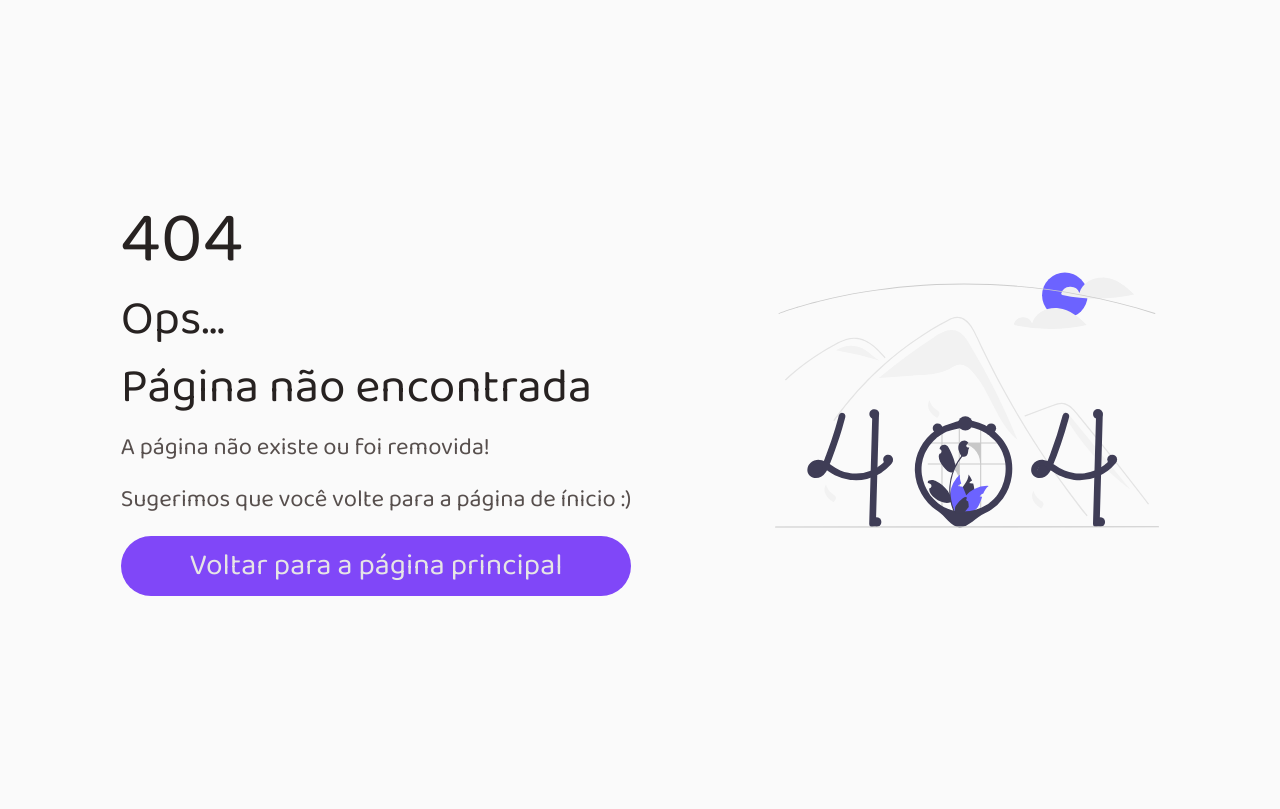
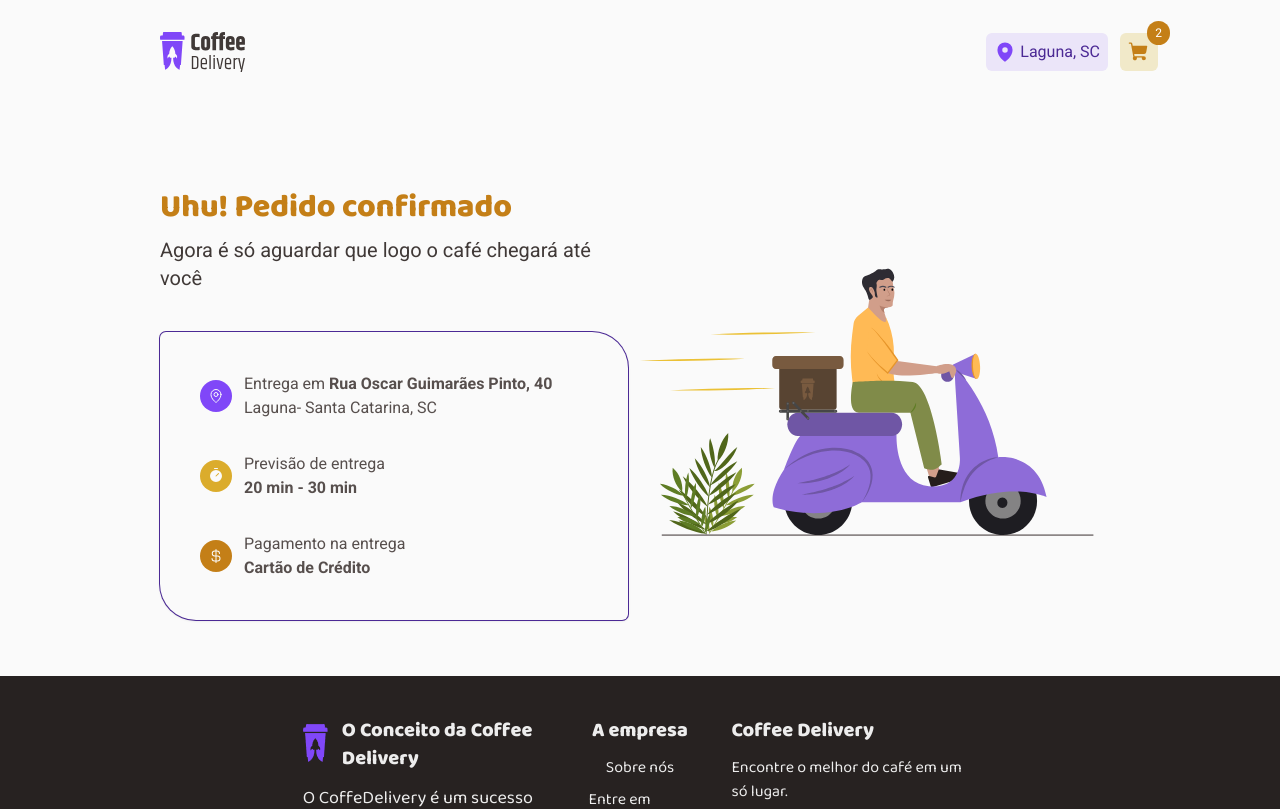
Before and after one commit to Alvarosig/coffe-delivery-rs, a React (Vite) app: page /checkout/sucess in a window 1280 px wide. Before the commit this address led to /404. Shown: the top 809 px of the page. Built offline with nearby package versions, Linux system fonts and the light colour scheme.

Commit message:
feat: adicionado página de sucesso na compra

```diff
--- a/src/Pages/Homepage.tsx
+++ b/src/Pages/Homepage.tsx
@@ -4,12 +4,12 @@ import { MainContent } from "../components/MainContent/MainContent"
 
 export function Homepage() {
   return (
-    <div className="m-auto">
+    <>
       <MainContent />
       <div className="max-w-[1440px] px-40 m-auto">
         <CoffeeItems />
       </div>
       <Footer />
-    </div>
+    </>
   )
 }
--- /dev/null
+++ b/src/Pages/Sucess.tsx
@@ -0,0 +1,13 @@
+import { Footer } from "../components/Footer/Footer"
+import { SucessOrder } from "../components/SucessOrder/SucessOrder"
+
+export function Sucess() {
+  return (
+    <>
+      <div className="max-w-[1440px] px-40 m-auto">
+        <SucessOrder />
+      </div>
+      <Footer />
+    </>
+  )
+}
--- a/src/components/FormOrder/FormShip/FormShip.tsx
+++ b/src/components/FormOrder/FormShip/FormShip.tsx
@@ -7,7 +7,7 @@ export function FormShip() {
         id=""
         required
         placeholder="CEP"
-        className="col-start-1 col-end-2 row-span-1 p-3 bg-base-input rounded-[4px] text-sm font-normal placeholder:text-base-label shadow ring-1 ring-base-button outline-none"
+        className="col-start-1 col-end-2 row-span-1 p-3 bg-base-input rounded-[4px] text-sm font-normal placeholder:text-base-label shadow ring-1 ring-base-button outline-none focus:ring-yellow-dark"
       />
 
       <input
@@ -16,7 +16,7 @@ export function FormShip() {
         id=""
         required
         placeholder="Rua"
-        className="col-start-1 col-end-4 row-span-1 p-3 bg-base-input rounded-[4px] text-sm font-normal placeholder:text-base-label shadow ring-1 ring-base-button outline-none"
+        className="col-start-1 col-end-4 row-span-1 p-3 bg-base-input rounded-[4px] text-sm font-normal placeholder:text-base-label shadow ring-1 ring-base-button outline-none focus:ring-yellow-dark"
       />
 
       <input
@@ -25,7 +25,7 @@ export function FormShip() {
         id=""
         required
         placeholder="Número"
-        className="col-start-1 col-end-2 p-3 bg-base-input rounded-[4px] text-sm font-normal placeholder:text-base-label shadow ring-1 ring-base-button outline-none"
+        className="col-start-1 col-end-2 p-3 bg-base-input rounded-[4px] text-sm font-normal placeholder:text-base-label shadow ring-1 ring-base-button outline-none focus:ring-yellow-dark"
       />
 
       <input
@@ -33,7 +33,7 @@ export function FormShip() {
         name=""
         id=""
         placeholder="Complemento"
-        className="col-start-2 col-end-4 p-3 bg-base-input rounded-[4px] text-sm font-normal placeholder:text-base-label shadow ring-1 ring-base-button outline-none"
+        className="col-start-2 col-end-4 p-3 bg-base-input rounded-[4px] text-sm font-normal placeholder:text-base-label shadow ring-1 ring-base-button outline-none focus:ring-yellow-dark"
       />
 
       <input
@@ -42,7 +42,7 @@ export function FormShip() {
         id=""
         required
         placeholder="Bairro"
-        className="col-start-1 col-end-2 p-3 bg-base-input rounded-[4px] text-sm font-normal placeholder:text-base-label shadow ring-1 ring-base-button outline-none"
+        className="col-start-1 col-end-2 p-3 bg-base-input rounded-[4px] text-sm font-normal placeholder:text-base-label shadow ring-1 ring-base-button outline-none focus:ring-yellow-dark"
       />
 
       <input
@@ -51,7 +51,7 @@ export function FormShip() {
         id=""
         required
         placeholder="Cidade"
-        className="p-3 bg-base-input rounded-[4px] text-sm font-normal placeholder:text-base-label shadow ring-1 ring-base-button outline-none"
+        className="p-3 bg-base-input rounded-[4px] text-sm font-normal placeholder:text-base-label shadow ring-1 ring-base-button outline-none focus:ring-yellow-dark"
       />
 
       <input
@@ -60,7 +60,7 @@ export function FormShip() {
         id=""
         required
         placeholder="UF"
-        className="p-3 bg-base-input rounded-[4px] text-sm font-normal placeholder:text-base-label shadow ring-1 ring-base-button outline-none"
+        className="p-3 bg-base-input rounded-[4px] text-sm font-normal placeholder:text-base-label shadow ring-1 ring-base-button outline-none focus:ring-yellow-dark"
       />
 
     </form>
--- a/src/components/FormOrder/PaymentMethod/PaymentMethod.tsx
+++ b/src/components/FormOrder/PaymentMethod/PaymentMethod.tsx
@@ -5,19 +5,19 @@ export function PaymentMethod() {
     <div className="flex flex-row gap-3 items-center">
       <div className="p-4 bg-base-button rounded-md flex flex-row gap-3 cursor-pointer hover:bg-base-hover">
         <CreditCard size={22} className="text-purple-normal" />
-        <h3 className="font-sans font-normal text-base text-base-subtitle">
+        <h3 className="font-sans font-normal text-base text-base-subtitle whitespace-nowrap">
           CARTÃO DE CRÉDITO
         </h3>
       </div>
       <div className="p-4 bg-base-button rounded-md flex flex-row gap-3 cursor-pointer hover:bg-base-hover">
         <Bank size={22} className="text-purple-normal" />
-        <h3 className="font-sans font-normal text-base text-base-subtitle">
+        <h3 className="font-sans font-normal text-base text-base-subtitle whitespace-nowrap">
           CARTÃO DE DÉBITO
         </h3>
       </div>
       <div className="p-4 bg-base-button rounded-md items-center flex flex-row gap-3 cursor-pointer hover:bg-base-hover">
         <Money size={22} className="text-purple-normal" />
-        <h3 className="font-sans font-normal text-base text-base-subtitle">
+        <h3 className="font-sans font-normal text-base text-base-subtitle whitespace-nowrap">
           DINHEIRO
         </h3>
       </div>
--- /dev/null
+++ b/src/components/SucessOrder/SucessOrder.tsx
@@ -0,0 +1,77 @@
+import { CurrencyDollar, MapPin, Timer } from "phosphor-react";
+import delivery from '../../assets/delivery.svg'
+
+export function SucessOrder() {
+  return (
+    <div className="flex flex-row justify-between items-center mt-20 mb-14">
+      <div className="flex flex-col gap-10">
+        <div className="flex flex-col gap-1">
+          <h1 className="font-baloo font-extrabold text-[32px] text-yellow-dark">
+            Uhu! Pedido confirmado
+          </h1>
+          <h2 className="text-xl text-base-subtitle">
+            Agora é só aguardar que logo o café chegará até você
+          </h2>
+        </div>
+        <div className="flex flex-col gap-8 p-10 rounded-tr-[36px] rounded-bl-[36px] rounded-tl-md rounded-br-md shadow ring-1 ring-purple-dark">
+          <div className="flex flex-row gap-3 items-center">
+            <div className="size-8 rounded-full bg-purple-normal p-2 items-center justify-center">
+              <MapPin
+                size={16}
+                fill="white"
+                weight="regular"
+                className="text-background"
+              />
+            </div>
+            <div className="flex flex-col">
+              <p className="font-normal text-base text-base-text">
+                Entrega em{" "}
+                <span className="font-bold text-base text-base-text">
+                  Rua Oscar Guimarães Pinto, 40
+                </span>
+              </p>
+              <p className="inline-block">Laguna- Santa Catarina, SC</p>
+            </div>
+          </div>
+
+          <div className="flex flex-row gap-3 items-center">
+            <div className="size-8 rounded-full bg-yellow-normal p-2 items-center justify-center">
+              <Timer size={16} weight="fill" className="text-background" />
+            </div>
+            <div className="flex flex-col">
+              <p className="font-normal text-base text-base-text">
+                Previsão de entrega
+              </p>
+              <span className="font-bold text-base text-base-text">
+                20 min - 30 min
+              </span>
+            </div>
+          </div>
+
+          <div className="flex flex-row gap-3 items-center">
+            <div className="size-8 rounded-full bg-yellow-dark p-2 items-center justify-center">
+              <CurrencyDollar
+                size={16}
+                weight="fill"
+                className="text-background"
+              />
+            </div>
+            <div className="flex flex-col">
+              <p className="font-normal text-base text-base-text">
+                Pagamento na entrega
+              </p>
+              <span className="font-bold text-base text-base-text">
+                Cartão de Crédito
+              </span>
+            </div>
+          </div>
+        </div>
+      </div>
+
+      <img
+        src={delivery}
+        alt="Um rapaz andando de moto realizando a entrega do pedido"
+      />
+    </div>
+  )
+}
--- a/src/routes.tsx
+++ b/src/routes.tsx
@@ -3,6 +3,7 @@ import { Checkout } from './Pages/Checkout.tsx'
 import { Homepage } from './Pages/Homepage.tsx'
 import { NotFound } from './Pages/NotFound.tsx'
 import { Header } from './components/Header/Header'
+import { Sucess } from './Pages/Sucess.tsx'
 
 export function Routes() {
   const location = useLocation()
@@ -16,6 +17,10 @@ export function Routes() {
     {
       path: '/checkout',
       element: <Checkout />
+    },
+    {
+      path: '/checkout/sucess',
+      element: <Sucess/ >
     },
     {
       path: '/404',
```
Also changed, not shown: src/assets/delivery.svg (added).
